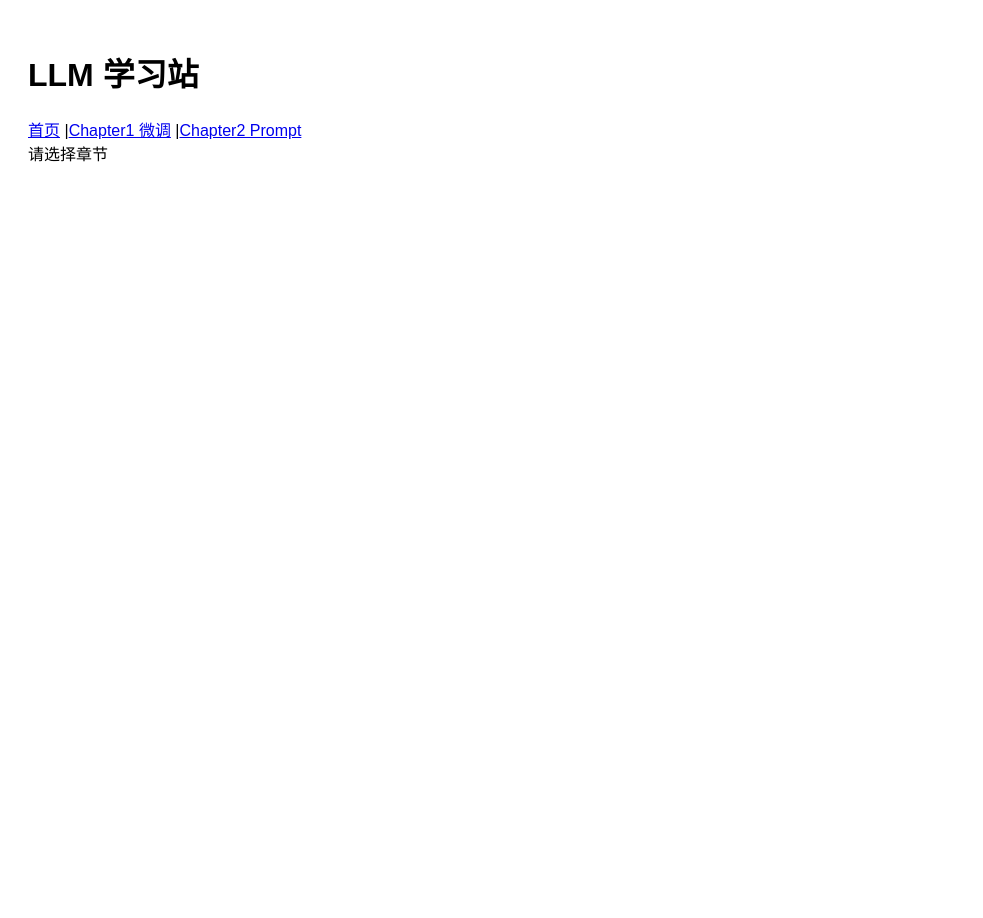
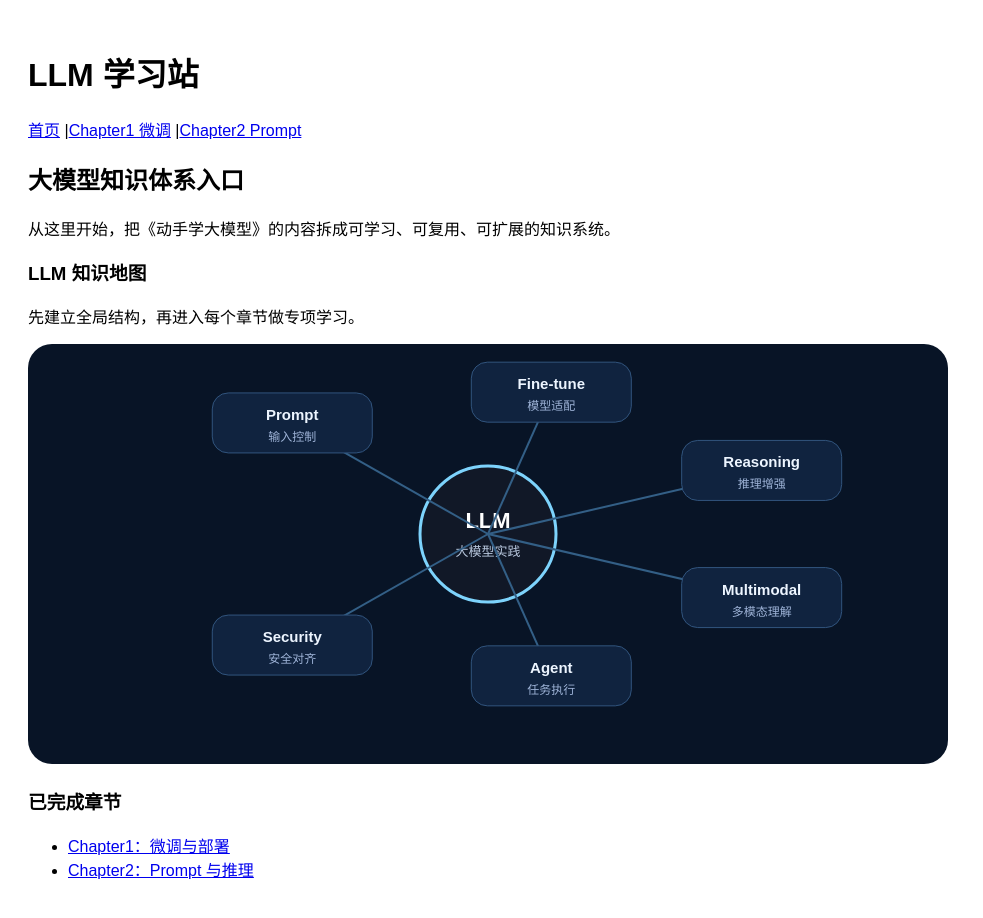
Before and after one commit to Culaccino9/damoxing-xuexi, a React (Vite) app: page / in a window 1280 px wide. Shown: the top 918 px of the page, without its empty margins (0-983 px from the left). Before the commit the page ends 800 px from the top, so only its background shows below. Built offline with nearby package versions, Linux system fonts and the light colour scheme.

Commit message:
feat: add knowledge graph to home page

```diff
--- a/src/App.jsx
+++ b/src/App.jsx
@@ -1,6 +1,39 @@
 import { Routes, Route, Link } from 'react-router-dom'
 import Chapter1 from './pages/chapter1.jsx'
 import Chapter2 from './pages/chapter2.jsx'
+import KnowledgeGraph from './components/KnowledgeGraph.jsx'
+
+function Home(){
+  return (
+    <div>
+      <h2>大模型知识体系入口</h2>
+      <p>从这里开始，把《动手学大模型》的内容拆成可学习、可复用、可扩展的知识系统。</p>
+
+      <KnowledgeGraph
+        title="LLM 知识地图"
+        description="先建立全局结构，再进入每个章节做专项学习。"
+        data={{
+          name: 'LLM',
+          note: '大模型实践',
+          children: [
+            { name: 'Prompt', note: '输入控制' },
+            { name: 'Fine-tune', note: '模型适配' },
+            { name: 'Reasoning', note: '推理增强' },
+            { name: 'Multimodal', note: '多模态理解' },
+            { name: 'Agent', note: '任务执行' },
+            { name: 'Security', note: '安全对齐' }
+          ]
+        }}
+      />
+
+      <h3>已完成章节</h3>
+      <ul>
+        <li><Link to="/chapter1">Chapter1：微调与部署</Link></li>
+        <li><Link to="/chapter2">Chapter2：Prompt 与推理</Link></li>
+      </ul>
+    </div>
+  )
+}
 
 export default function App(){
   return (
@@ -12,7 +45,7 @@ export default function App(){
         <Link to="/chapter2">Chapter2 Prompt</Link>
       </nav>
       <Routes>
-        <Route path="/" element={<div>请选择章节</div>} />
+        <Route path="/" element={<Home/>} />
         <Route path="/chapter1" element={<Chapter1/>} />
         <Route path="/chapter2" element={<Chapter2/>} />
       </Routes>
```
